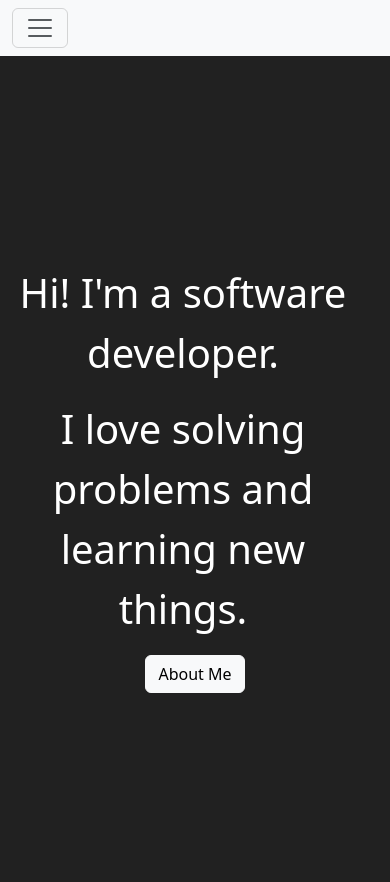
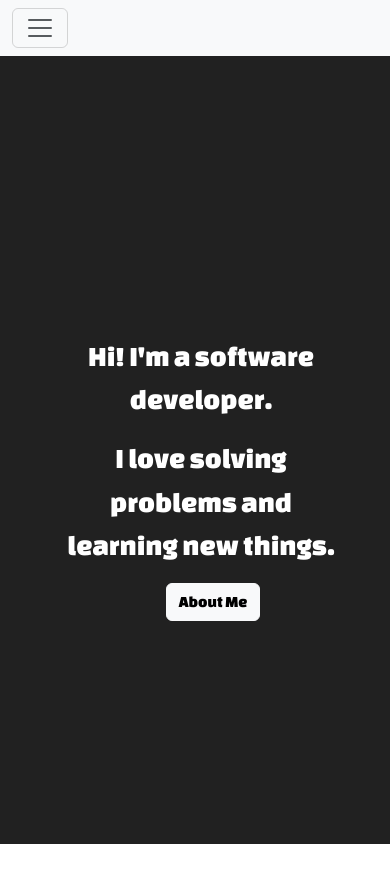
Before and after one commit to itsvictorg/React-Portfolio, a React (Create React App) app: page /#/ in a window 390 px wide. Shown: the top 882 px of the page. Built offline with nearby package versions, Linux system fonts and the light colour scheme; the HTML template or start-up script is replaced by a standard one.

Commit message:
responsiveness

```diff
--- a/src/App.js
+++ b/src/App.js
@@ -4,6 +4,7 @@ import { HashRouter as Router, Routes, Route } from "react-router-dom";
 import "./index.css";
 
 import "bootstrap/dist/css/bootstrap.min.css";
+import './assets/fonts/fonts.css';
 
 import About from "./components/about-me";
 import Homepage from "./components/homepage";
@@ -46,17 +47,7 @@ const App = () => {
 
       <Router>
         <MyNavbar />
-        <div
-      style={{
-        backgroundColor: '#212121',
-        width: '100%',
-        maxWidth: '100%',
-        maxHeight: '100%',
-        height: '100%',
-        position: 'absolute',
-        zIndex: '-1',
-      }}
-    />
+        <div className="background"/>
         <Routes>
           <Route path="/" element={<Homepage />} />
           <Route path="/about" element={<About />} />
--- /dev/null
+++ b/src/assets/fonts/fonts.css
@@ -0,0 +1,5 @@
+@import url('https://fonts.googleapis.com/css2?family=Changa+One&display=swap');
+body{
+    font-family : 'Changa One', cursive;;
+
+}
--- a/src/components/about-me.js
+++ b/src/components/about-me.js
@@ -4,6 +4,7 @@ import React from "react";
 import Container from "react-bootstrap/Container";
 import Button from "react-bootstrap/Button";
 import MediaQuery from "react-responsive";
+import { Card } from "react-bootstrap";
 
 const containerStyle = {
     display: "flex",
@@ -11,9 +12,12 @@ const containerStyle = {
     alignItems: "center",
     flexDirection: "column",
     textAlign: "center",
-    width: "80vw",
+    width: "90vw",
+    height: "100vh",
     margin: "auto",
-    padding: "2rem",
+    padding: "6rem",
+
+
 }
 
 const mobileContainerStyle = {
@@ -39,11 +43,28 @@ const mobileFontStyle = {
     color: "white",
 }
 
+const cardStyle = {
+    width: "90%",
+    height: "80%",
+    display: "flex",
+    backgroundColor: "black",
+    position: "absolute",
+    zIndex: "-1",
+    justifyContent: "center",
+    alignItems: "center",
+    flexDirection: "column",
+    textAlign: "center",
+    margin: "auto",
+    padding: "2rem",
+
+}
+
 export default function AboutMe() {
   return (
     <>
    <MediaQuery query="(min-width: 769px)">
     <Container fluid style={containerStyle}>
+    <Card style={cardStyle}/>
         <p style={fontStyle}>
         Hello, I'm Victor Gonzalez! I am a software developer specializing in
         web development. I have experience in front-end and back-end
@@ -63,6 +84,7 @@ export default function AboutMe() {
         <div>
       <Button href = "#/projects" variant="light" >See My Projects</Button>
       </div>
+
       </Container>
       </MediaQuery>
 
--- a/src/components/homepage.js
+++ b/src/components/homepage.js
@@ -4,6 +4,8 @@ import Container from "react-bootstrap/Container";
 import Row from "react-bootstrap/Row";
 import Col from "react-bootstrap/Col";
 import Button from "react-bootstrap/Button";
+import Card from "react-bootstrap/Card";
+import MediaQuery from "react-responsive";
 
 import "../index.css";
 
@@ -18,7 +20,7 @@ const containerStyle = {
 };
 
 const fontStyle = {
-  fontSize: "2.5rem",
+  fontSize: "2.0rem",
   color: "white",
 };
 
@@ -26,15 +28,54 @@ const fontStyle = {
 const rowStyle = {
   justifyContent: "flex-start",
   textAlign: "center",
+  width: "100%",
 };
 
+
+
+const cardStyle = {
+    width: "80%",
+    height: "75%",
+    display: "flex",
+    zIndex: "-1",
+    position: "absolute",
+    backgroundColor: "black",
+    justifyContent: "center",
+    alignItems: "center",
+    flexDirection: "column",
+    textAlign: "center",
+    margin: "auto",
+    opacity: "0.8",
+
+}
+
+
+
+const mobileFontStyle = {
+    fontSize: "1.8rem",
+    color: "white",
+}
+
+const mobileContainerStyle = {
+    display: "flex",
+    justifyContent: "center",
+    alignItems: "center",
+    flexDirection: "column",
+    textAlign: "center",
+    width: "100vw",
+    height: "100vh",
+    margin: "auto",
+    paddingLeft: "3rem",
+}
 
 
 
 export default function Homepage() {
   return (
     <>
+   <MediaQuery query="(min-width: 769px)">
       <Container fluid className="container" style={containerStyle}>
+      <Card style={cardStyle}/>
 
         <Row style={rowStyle}>
           <Row>
@@ -52,11 +93,47 @@ export default function Homepage() {
             </Col>
           </Row>
         </Row>
+        <Container>
         <Button href="#/about" variant="light">
-          About Me
+        About Me
+        </Button>
+        </Container>
+
+
+      </Container>
+      </MediaQuery>
+
+        <MediaQuery query="(max-width: 1224px)">
+
+        <Container fluid className="container" style={mobileContainerStyle}>
+
+        <Row style={rowStyle}>
+          <Row>
+
+            <Col>
+            <Row>
+              <p style={mobileFontStyle}>Hi! I'm a software developer.</p>
+            </Row>
+              <Row>
+                <p style={mobileFontStyle}>
+                  I love solving problems and learning new things.
+                </p>
+              </Row>
+            </Col>
+          </Row>
+        </Row>
+
+        <Button href="#/about" variant="light">
+        About Me
         </Button>
 
+
       </Container>
+
+
+        </MediaQuery>
+
+
     </>
   );
 }
--- a/src/components/projects.js
+++ b/src/components/projects.js
@@ -5,6 +5,8 @@ import Container from "react-bootstrap/Container";
 import Row from "react-bootstrap/Row";
 import CardComponent from "./Card";
 import MediaQuery from "react-responsive";
+
+import "../index.css";
 
 const blogImage = require("../assets/images/blog-app.png");
 const textEditorImage = require("../assets/images/JATE.png");
@@ -27,8 +29,8 @@ const mobileContainerStyle = {
   alignItems: "center",
   flexDirection: "column",
   textAlign: "center",
-  height: "100vh",
-
+  width: "100vw",
+  height: "80%",
 }
 
 const rowStyle = {
@@ -112,7 +114,7 @@ export default function Projects() {
       <h1 style={fontStyle}>PROJECTS</h1>
       </Row>
 
-      <Row style={rowStyle}>
+      <Row style={rowStyle} className="projects">
 
       {projects.map((project, i) => {
         return (
--- a/src/index.css
+++ b/src/index.css
@@ -8,30 +8,40 @@
   }
   100%{
       transform: translateY(-1000px) rotate(720deg);
-      opacity: 0;
+      opacity: 0.5;
       border-radius: 50%;
+  }
+}
+
+@media only screen and (max-width: 600px) {
+  .background {
+    background: #212121;
+
   }
 }
 
 .background {
   position: fixed;
-  width: 100vw;
-  height: 100vh;
+  width: 100%;
+  height: 100%;
   top: 0;
   left: 0;
   margin: 0;
   padding: 0;
   background: #212121;
-  overflow: scroll;
+  overflow-x: hidden;
+  overflow-y: auto;
+  z-index: -1;
 }
 .background li {
-  position: absolute;
+  position: fixed;
   display: block;
   list-style: none;
   width: 20px;
   height: 20px;
   background: rgba(255, 255, 255, 0.2);
   animation: animate 19s linear infinite;
+  z-index: -1;
 }
 
 
```
Also changed, not shown: src/mobile.css (deleted).
